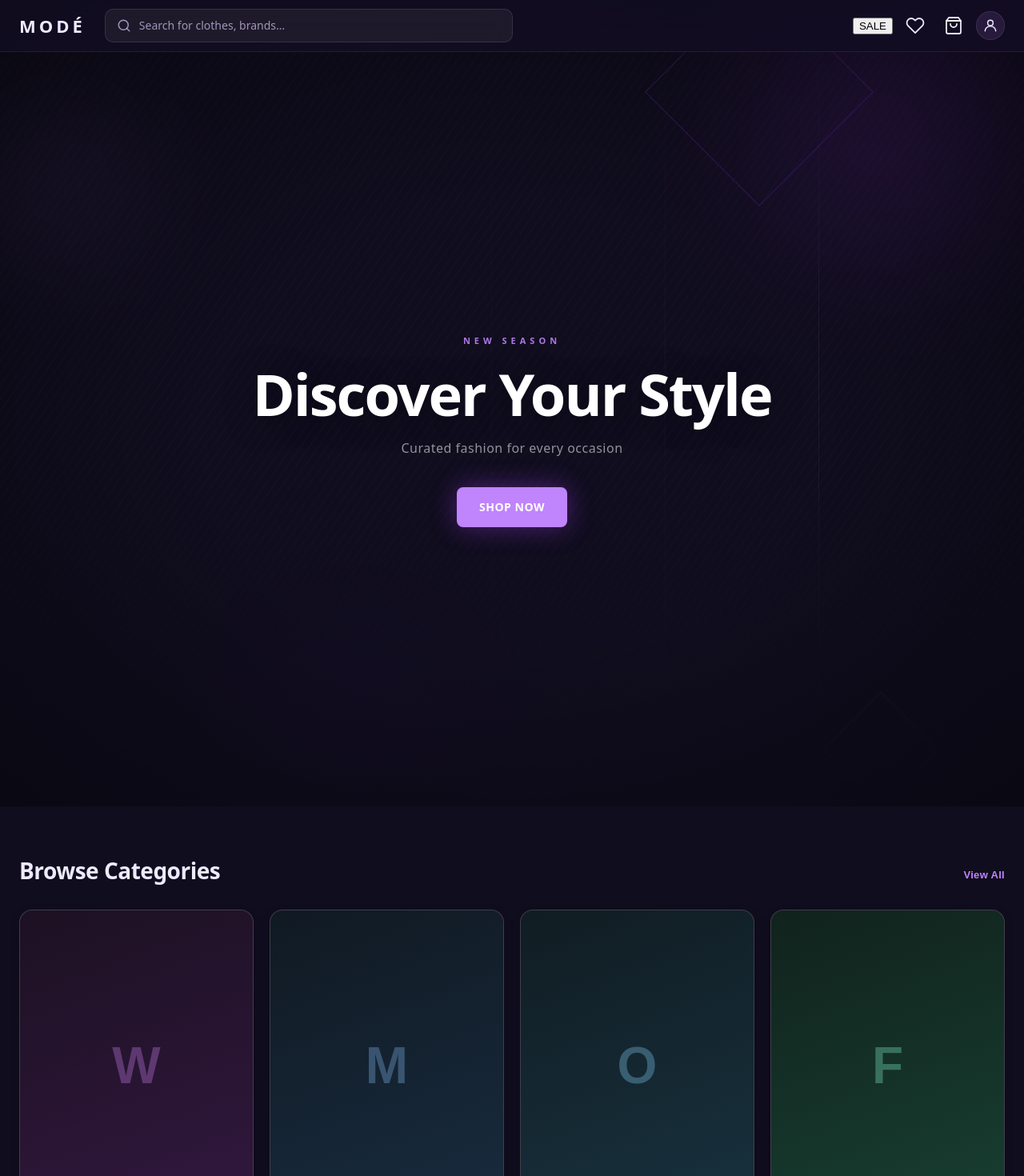
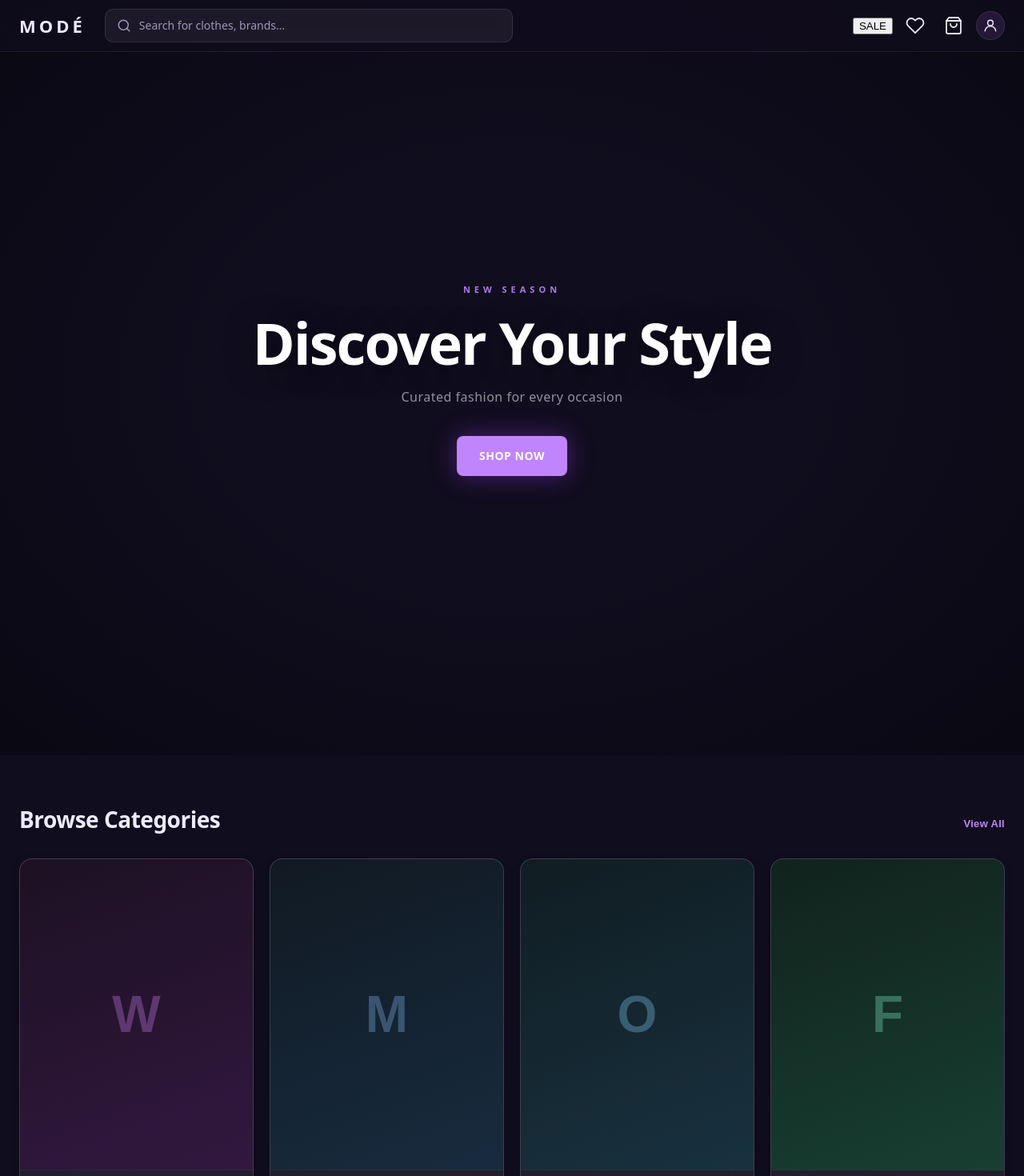
Before and after one commit to Borhanxj/e-commerce-platform-aws, a React app in the folder frontend/: page / in a window 1280 px wide. Shown: the top 1470 px of the page at 80% size. Built offline with nearby package versions, Linux system fonts and the light colour scheme; no server answers; the HTML template or start-up script is replaced by a standard one.

Commit message:
Finally managed to prompt Gemini into centering landing page text.

```diff
--- a/frontend/src/pages/home/HomePage.css
+++ b/frontend/src/pages/home/HomePage.css
@@ -6,7 +6,6 @@
   flex-direction: column;
   background: #100d1e;
   text-align: left;
-  padding-top: 64px;
 
   /* Force dark-mode palette on the home page */
   --text: rgba(190, 178, 215, 0.82);
@@ -399,21 +398,6 @@
   pointer-events: none !important;
 }
 
-/* Pinstripe texture overlay */
-.hero-banner::before {
-  content: '';
-  position: absolute;
-  inset: 0;
-  background-image: repeating-linear-gradient(
-    -55deg,
-    transparent,
-    transparent 8px,
-    rgba(255, 255, 255, 0.018) 8px,
-    rgba(255, 255, 255, 0.018) 9px
-  );
-  pointer-events: none;
-}
-
 /* Vignette + bottom fade into page background */
 .hero-banner::after {
   content: '';
@@ -423,105 +407,6 @@
     radial-gradient(ellipse at center, transparent 40%, rgba(0, 0, 0, 0.4) 100%),
     linear-gradient(to bottom, transparent 55%, rgba(16, 13, 30, 0.6) 78%, #100d1e 100%);
   pointer-events: none;
-}
-
-/* ── Decorative elements ── */
-.hero-decor {
-  position: absolute;
-  inset: 0;
-  pointer-events: none;
-}
-
-/* Large soft orbs */
-.decor-circle {
-  position: absolute;
-  border-radius: 50%;
-  filter: blur(70px);
-  opacity: 0.18;
-}
-
-.decor-circle-1 {
-  width: 500px;
-  height: 500px;
-  background: radial-gradient(circle, #aa3bff, transparent 70%);
-  top: -160px;
-  right: -80px;
-}
-
-.decor-circle-2 {
-  width: 360px;
-  height: 360px;
-  background: radial-gradient(circle, #6a00d4, transparent 70%);
-  bottom: -120px;
-  left: 20%;
-}
-
-.decor-circle-3 {
-  width: 280px;
-  height: 280px;
-  background: radial-gradient(circle, #c084fc, transparent 70%);
-  top: 20px;
-  left: -60px;
-  opacity: 0.12;
-}
-
-/* Thin outline diamonds — jewellery / couture motif */
-.decor-diamond {
-  position: absolute;
-  border: 1px solid rgba(170, 59, 255, 0.25);
-  transform: rotate(45deg);
-}
-
-.decor-diamond-1 {
-  width: 200px;
-  height: 200px;
-  top: -50px;
-  right: 18%;
-}
-
-.decor-diamond-2 {
-  width: 100px;
-  height: 100px;
-  bottom: 20px;
-  right: 10%;
-  border-color: rgba(192, 132, 252, 0.18);
-}
-
-/* Vertical accent stripes */
-.decor-stripe {
-  position: absolute;
-  top: 0;
-  bottom: 0;
-  width: 1px;
-  background: linear-gradient(to bottom, transparent, rgba(255, 255, 255, 0.06) 40%, transparent);
-}
-
-.decor-stripe-1 {
-  right: 20%;
-}
-.decor-stripe-2 {
-  right: 35%;
-  opacity: 0.5;
-}
-.decor-stripe-3 {
-  left: 48%;
-  opacity: 0.3;
-}
-
-/* Horizontal rule accent */
-.decor-lines {
-  position: absolute;
-  left: 0;
-  right: 0;
-  bottom: 0;
-  height: 1px;
-  background: linear-gradient(
-    to right,
-    transparent,
-    rgba(170, 59, 255, 0.4) 40%,
-    rgba(192, 132, 252, 0.2) 60%,
-    transparent
-  );
 }
 
 /* ── Hero text (above decorations via z-index) ── */
--- a/frontend/src/pages/home/HomePage.jsx
+++ b/frontend/src/pages/home/HomePage.jsx
@@ -111,13 +111,7 @@ export default function HomePage({
   return (
     <div className="home">
       {/* Liquid glass ambient background */}
-      <div className="home-bg" aria-hidden="true">
-        <div className="home-bg__orb home-bg__orb--a" />
-        <div className="home-bg__orb home-bg__orb--b" />
-        <div className="home-bg__orb home-bg__orb--c" />
-        <div className="home-bg__orb home-bg__orb--d" />
-        <div className="home-bg__orb home-bg__orb--e" />
-      </div>
+      <div className="home-bg" aria-hidden="true" />
 
       <Navbar
         isLoggedIn={isLoggedIn}
--- a/frontend/src/pages/home/components/HeroBanner.jsx
+++ b/frontend/src/pages/home/components/HeroBanner.jsx
@@ -6,19 +6,6 @@ export default function HeroBanner() {
       {/* Spline 3D background */}
       <div className="hero-spline-bg" aria-hidden="true">
         <Spline scene="https://prod.spline.design/smuAGxLA0AM6n8JN/scene.splinecode" />
-      </div>
-
-      {/* Decorative background elements */}
-      <div className="hero-decor" aria-hidden="true">
-        <div className="decor-circle decor-circle-1" />
-        <div className="decor-circle decor-circle-2" />
-        <div className="decor-circle decor-circle-3" />
-        <div className="decor-lines" />
-        <div className="decor-diamond decor-diamond-1" />
-        <div className="decor-diamond decor-diamond-2" />
-        <div className="decor-stripe decor-stripe-1" />
-        <div className="decor-stripe decor-stripe-2" />
-        <div className="decor-stripe decor-stripe-3" />
       </div>
 
       <div className="hero-text">
```
